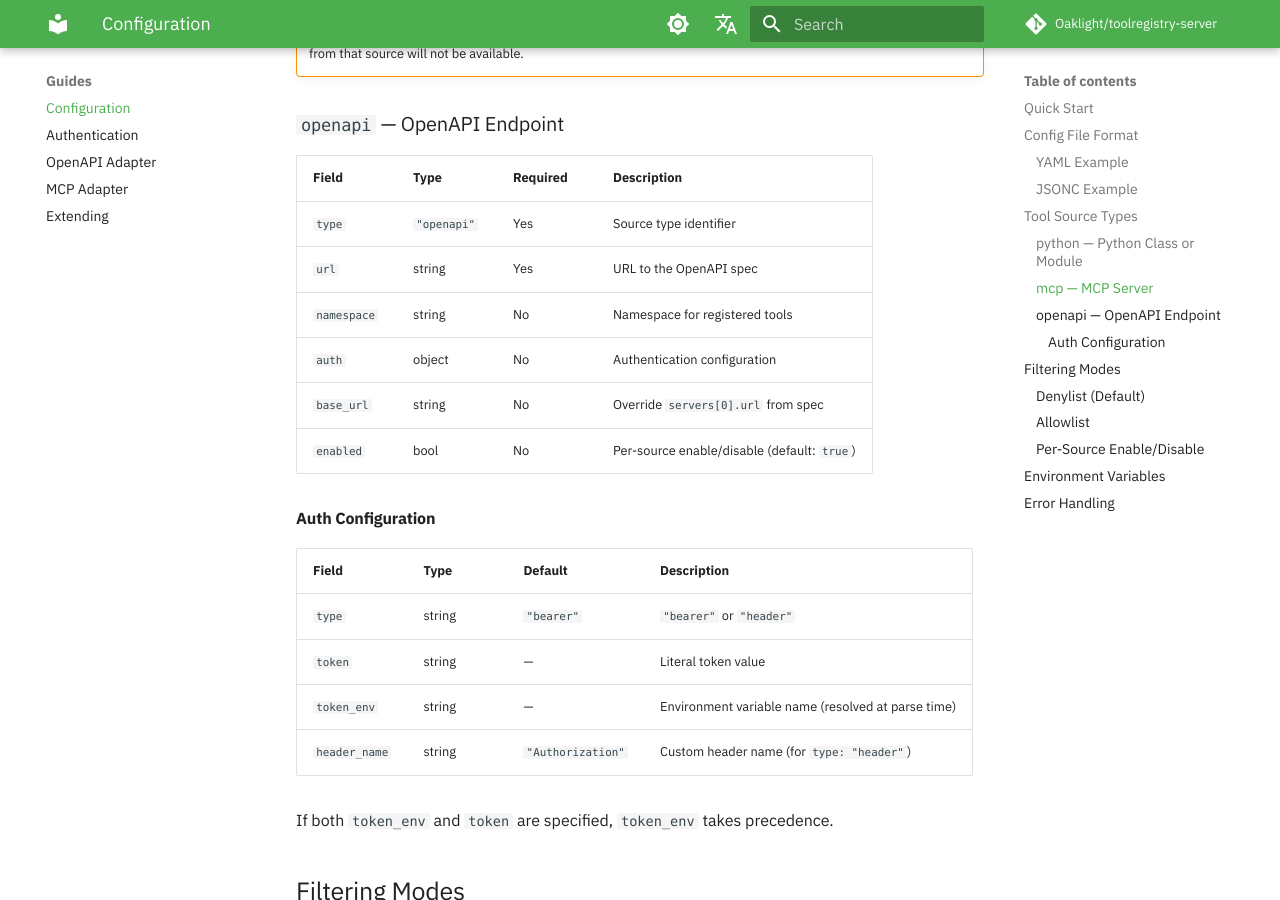
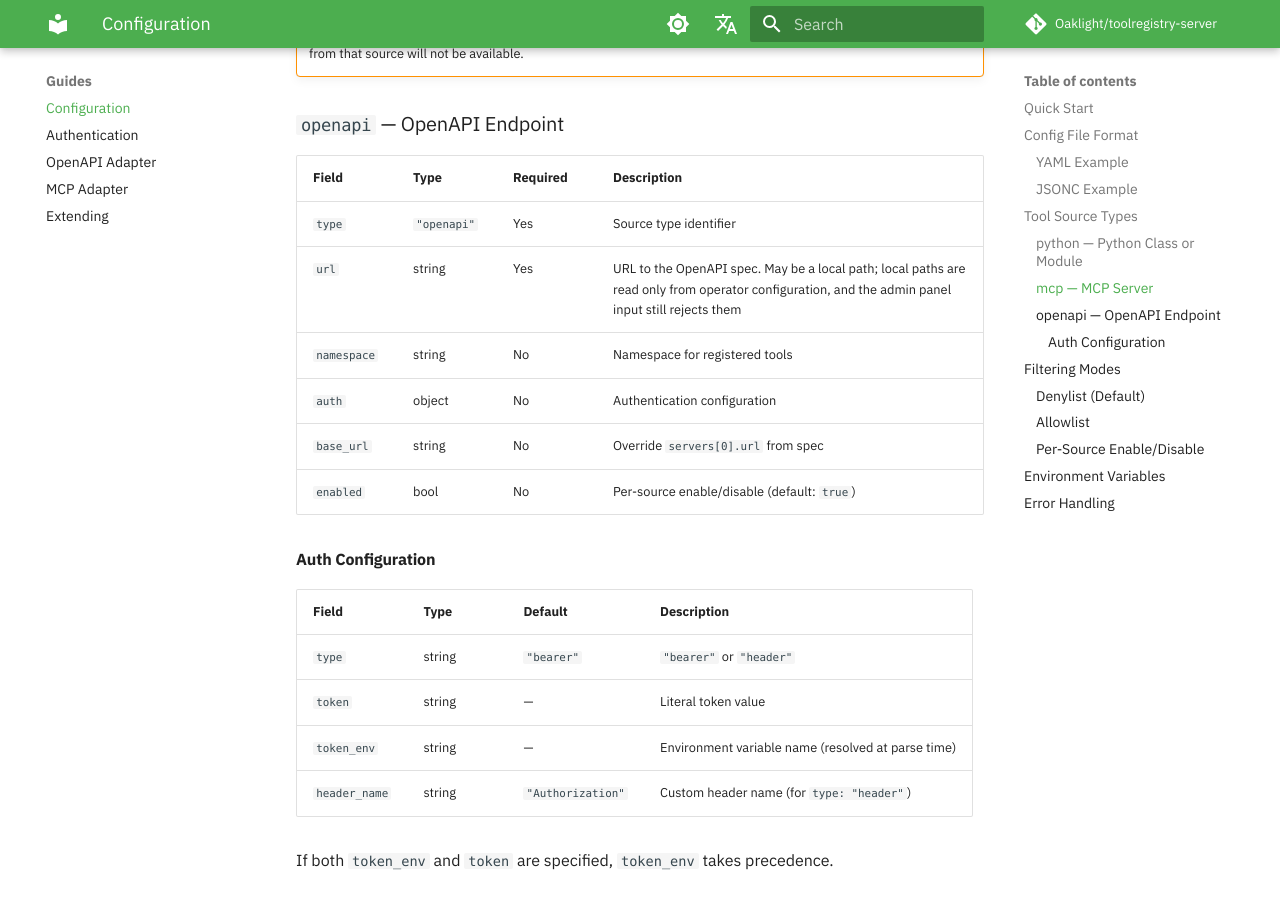
Before and after one commit to Oaklight/toolregistry-server, an MkDocs documentation site: the page built from docs/guides/configuration.md, in a window 1280 px wide and 900 px high, scrolled down 3357 px. Built offline with MkDocs 1.6.1 and Material for MkDocs 9.7.7, drawn with Linux system fonts in a browser that asks for light colours; some web fonts are replaced; comment, search, counter and statistics services are not loaded.

Commit message:
docs(en): document local OpenAPI paths from operator config

```diff
--- a/docs/guides/configuration.md
+++ b/docs/guides/configuration.md
@@ -128,7 +128,7 @@ When `class` is specified, the server instantiates the class and calls `register
 | Field | Type | Required | Description |
 |-------|------|----------|-------------|
 | `type` | `"openapi"` | Yes | Source type identifier |
-| `url` | string | Yes | URL to the OpenAPI spec |
+| `url` | string | Yes | URL to the OpenAPI spec. May be a local path; local paths are read only from operator configuration, and the admin panel input still rejects them |
 | `namespace` | string | No | Namespace for registered tools |
 | `auth` | object | No | Authentication configuration |
 | `base_url` | string | No | Override `servers[0].url` from spec |
```
Also changed, not shown: docs/changelog.md (+1 -0 lines).
